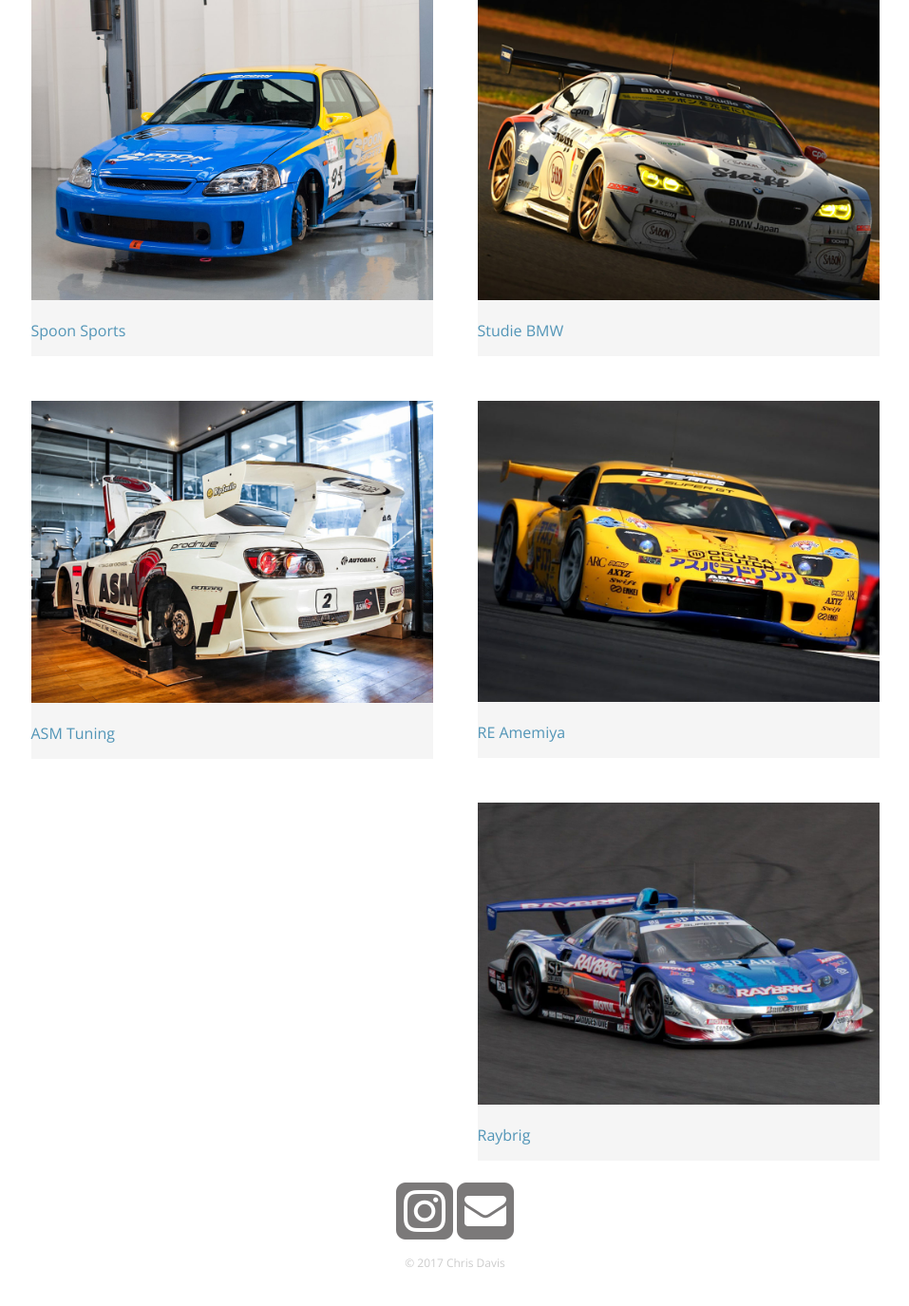
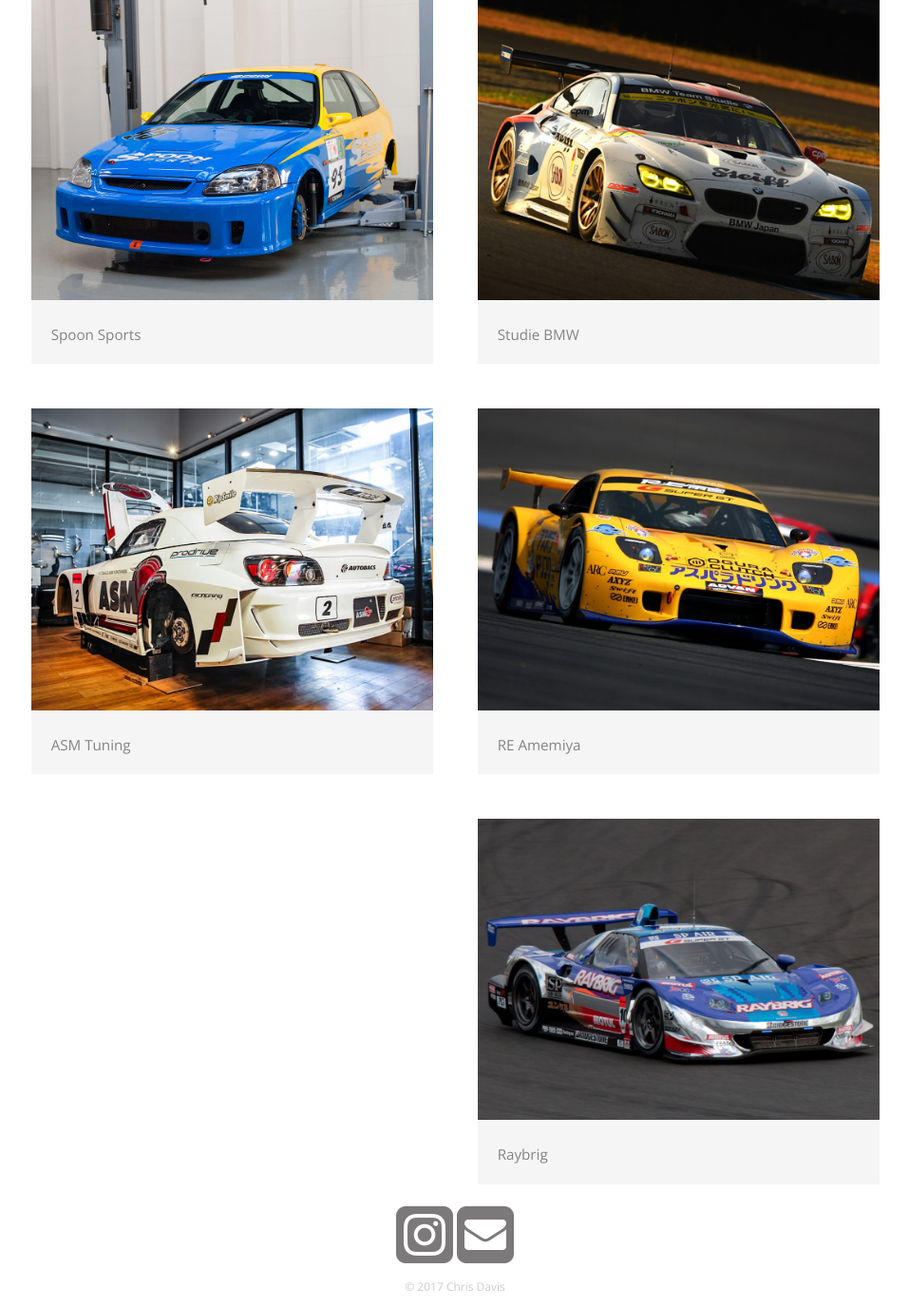
Before and after one commit to chrisdav6/Treehouse, a PHP site: page / in a window 1280 px wide. Shown: the part 232-1607 px from the top of the page at 95% size, without its empty margins (161-1118 px from the left). Before the commit the page ends 1566 px from the top, so only its background shows below. Run offline with PHP 8.4, Linux system fonts and the light colour scheme.

Commit message:
Styling the gallery image captions

```diff
--- a/how_to_make_a_website/css/styles.css
+++ b/how_to_make_a_website/css/styles.css
@@ -90,6 +90,13 @@
   color: #5295b7;
 }
 
+#gallery li a p {
+  margin: 0;
+  padding: 5%;
+  font-size: 0.95em;
+  color: #848484;
+}
+
 
 
 /**********************
```
